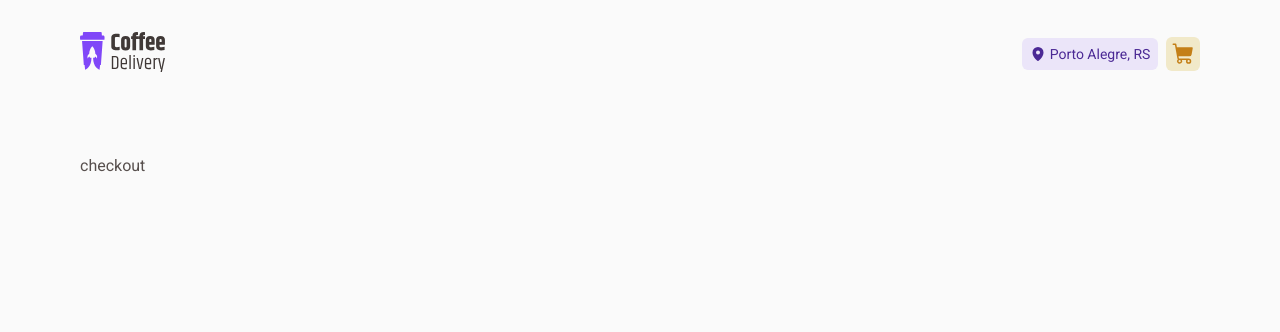
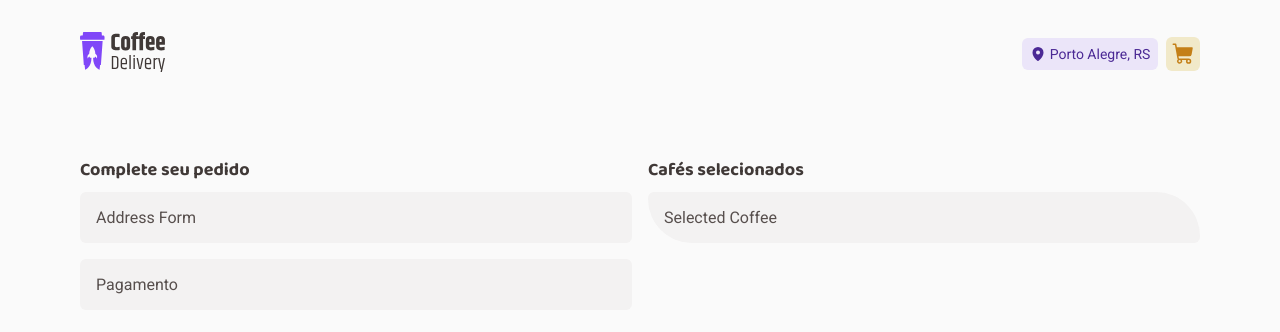
Before and after one commit to fescherer/rocket-seat-challenges, a React (Vite) app in the folder 02-coffee-delivery/: page /checkout in a window 1280 px wide. Shown: the top 332 px of the page. Built offline with nearby package versions, Linux system fonts and the light colour scheme.

Commit message:
:sparkles: feat: checkout

```diff
--- /dev/null
+++ b/02-coffee-delivery/src/components/AddressForm/index.tsx
@@ -0,0 +1,9 @@
+import * as S from './styles'
+
+export function AddressForm() {
+  return (
+    <S.Wrapper>
+      <span>Address Form</span>
+    </S.Wrapper>
+  )
+}
--- /dev/null
+++ b/02-coffee-delivery/src/components/AddressForm/styles.ts
@@ -0,0 +1,7 @@
+import styled from 'styled-components'
+
+export const Wrapper = styled.div`
+  background-color: ${({ theme }) => theme.colors['base-card']};
+  padding: 1rem;
+  border-radius: 6px;
+`
--- /dev/null
+++ b/02-coffee-delivery/src/components/PaymentForm/index.tsx
@@ -0,0 +1,9 @@
+import * as S from './styles'
+
+export function PaymentForm() {
+  return (
+    <S.Wrapper>
+      <span>Pagamento</span>
+    </S.Wrapper>
+  )
+}
--- /dev/null
+++ b/02-coffee-delivery/src/components/PaymentForm/styles.ts
@@ -0,0 +1,7 @@
+import styled from 'styled-components'
+
+export const Wrapper = styled.div`
+  background-color: ${({ theme }) => theme.colors['base-card']};
+  padding: 1rem;
+  border-radius: 6px;
+`
--- /dev/null
+++ b/02-coffee-delivery/src/components/SelectedCoffee.tsx/index.tsx
@@ -0,0 +1,9 @@
+import * as S from './styles'
+
+export function SelectedCoffee() {
+  return (
+    <S.Wrapper>
+      <span>Selected Coffee</span>
+    </S.Wrapper>
+  )
+}
--- /dev/null
+++ b/02-coffee-delivery/src/components/SelectedCoffee.tsx/styles.ts
@@ -0,0 +1,9 @@
+import styled from 'styled-components'
+
+export const Wrapper = styled.div`
+  display: flex;
+  width: 100%;
+  background-color: ${({ theme }) => theme.colors['base-card']};
+  padding: 1rem;
+  border-radius: 6px 44px 6px 44px;
+`
--- a/02-coffee-delivery/src/pages/Checkout/index.tsx
+++ b/02-coffee-delivery/src/pages/Checkout/index.tsx
@@ -1,7 +1,23 @@
+import { AddressForm } from '../../components/AddressForm'
+import { PaymentForm } from '../../components/PaymentForm'
+import { SelectedCoffee } from '../../components/SelectedCoffee.tsx'
+import * as S from './styles.ts'
+
 export function Checkout() {
   return (
-    <div>
-      <div>checkout</div>
-    </div>
+    <S.Wrapper>
+      <S.Container>
+        <S.Title>Complete seu pedido</S.Title>
+        <S.FormContainer>
+          <AddressForm />
+          <PaymentForm />
+        </S.FormContainer>
+      </S.Container>
+
+      <S.Container>
+        <S.Title>Cafés selecionados</S.Title>
+        <SelectedCoffee />
+      </S.Container>
+    </S.Wrapper>
   )
 }
--- /dev/null
+++ b/02-coffee-delivery/src/pages/Checkout/styles.ts
@@ -0,0 +1,27 @@
+import styled from 'styled-components'
+
+export const Wrapper = styled.div`
+  display: flex;
+  gap: 1rem;
+  width: 100%;
+`
+
+export const Container = styled.div`
+  display: flex;
+  flex-direction: column;
+  gap: 0.5rem;
+  width: 100%;
+`
+
+export const Title = styled.h2`
+  color: ${({ theme }) => theme.colors['base-subtitle']};
+  font-family: ${({ theme }) => theme.fontFamily.Baloo};
+  font-size: ${({ theme }) => theme.typography.title.xs};
+`
+
+export const FormContainer = styled.div`
+  display: flex;
+  flex-direction: column;
+  gap: 1rem;
+  width: 100%;
+`
```
